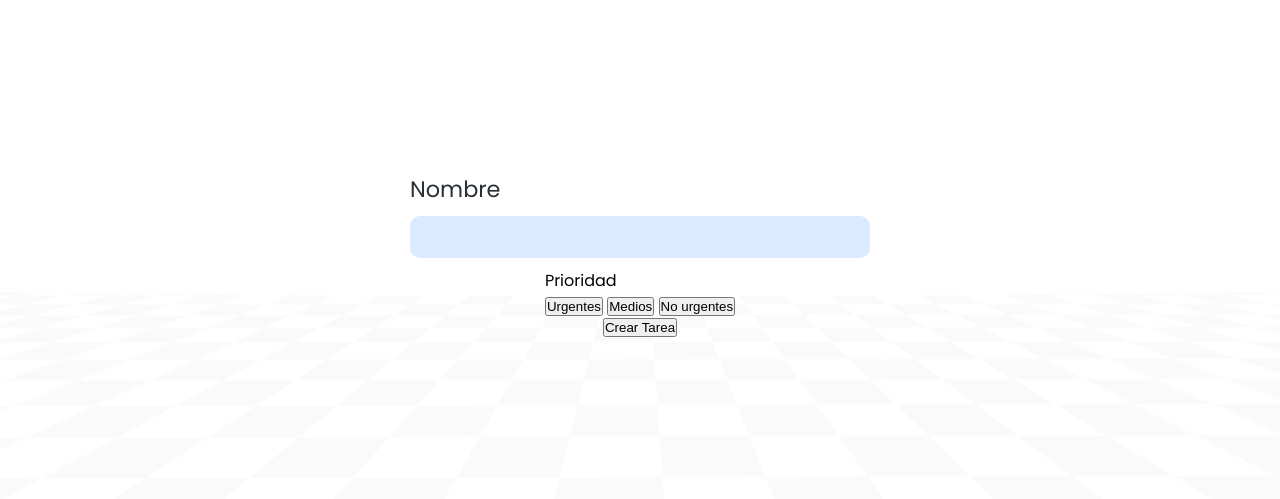
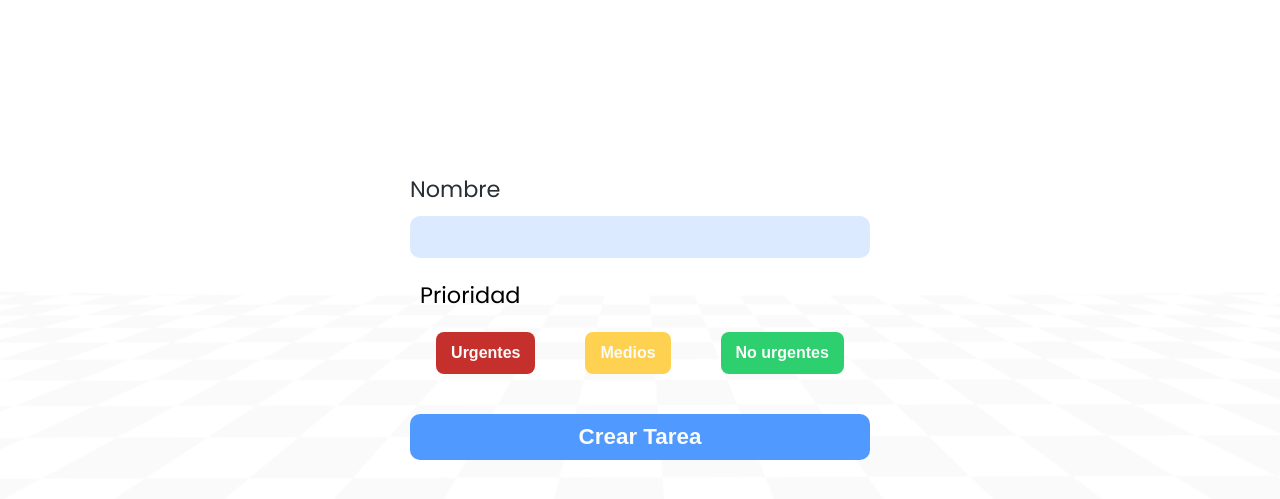
Before and after one commit to marinjuan24/task-list, a plain HTML site: page new-task.html in a window 1280 px wide. Shown: the part 103-602 px from the top of the page. Drawn offline with Linux system fonts and the light colour scheme.

Commit message:
final task-create

```diff
--- a/new-task-style.css
+++ b/new-task-style.css
@@ -81,8 +81,71 @@ h1{
     padding: 10px;
     border: none;
     border-radius: 10px;
-    outline: none;
     background-color: var(--light-blue);
     font-size: 1.2rem;
     color: var(--gray-placeholder)
 }
+
+.create-input:focus{
+    outline-color: var(--blue-check);
+}
+
+.filters-title{
+    width: 100%;
+    font-size: 1.4rem;
+    padding: 10px;
+}
+
+.filters-boxs{
+    width: 100%;
+    padding: 10px;
+    display: flex;
+    align-items: center;
+    justify-content: center;
+    gap: 50px;
+}
+
+.btn-priority{
+    padding: 12px 15px;
+    text-align: center;
+    border: none;
+    border-radius: 8px;
+    font-size: 1rem;
+    font-weight: 600;
+    color: #fbfbfb;
+    cursor: pointer;
+}
+
+.red{
+    background: var(--red);
+}
+
+.yellow{
+    background: var(--yellow);
+}
+
+.green{
+    background: var(--green);
+}
+
+.btn-priority:hover{
+    box-shadow: 0 0 10px #888;
+}
+
+.btn{
+    width: 100%;
+    margin-top: 30px;
+    padding: 10px 15px;
+    border: none;
+    border-radius: 10px;
+    font-size: 1.4rem;
+    font-weight: 600;
+    color: #fbfbfb;
+    background: var(--primary-blue);
+    cursor: pointer;
+}
+
+.btn:hover{
+    background: var(--blue-check);
+    box-shadow: 0 0 10px #888;
+}
--- a/new-task.html
+++ b/new-task.html
@@ -28,10 +28,9 @@
                 <p>Nombre</p>
                 <input type="text" name="nombre" class="create-input">
             </div>
+
+            <div class="filters-title"><p>Prioridad</p></div>
             <div class="filters-boxs">
-                <div class="box-p">
-                    <p>Prioridad</p>
-                </div>
                 <button class="btn-priority red">Urgentes</button>
                 <button class="btn-priority yellow">Medios</button>
                 <button class="btn-priority green">No urgentes</button>
```
